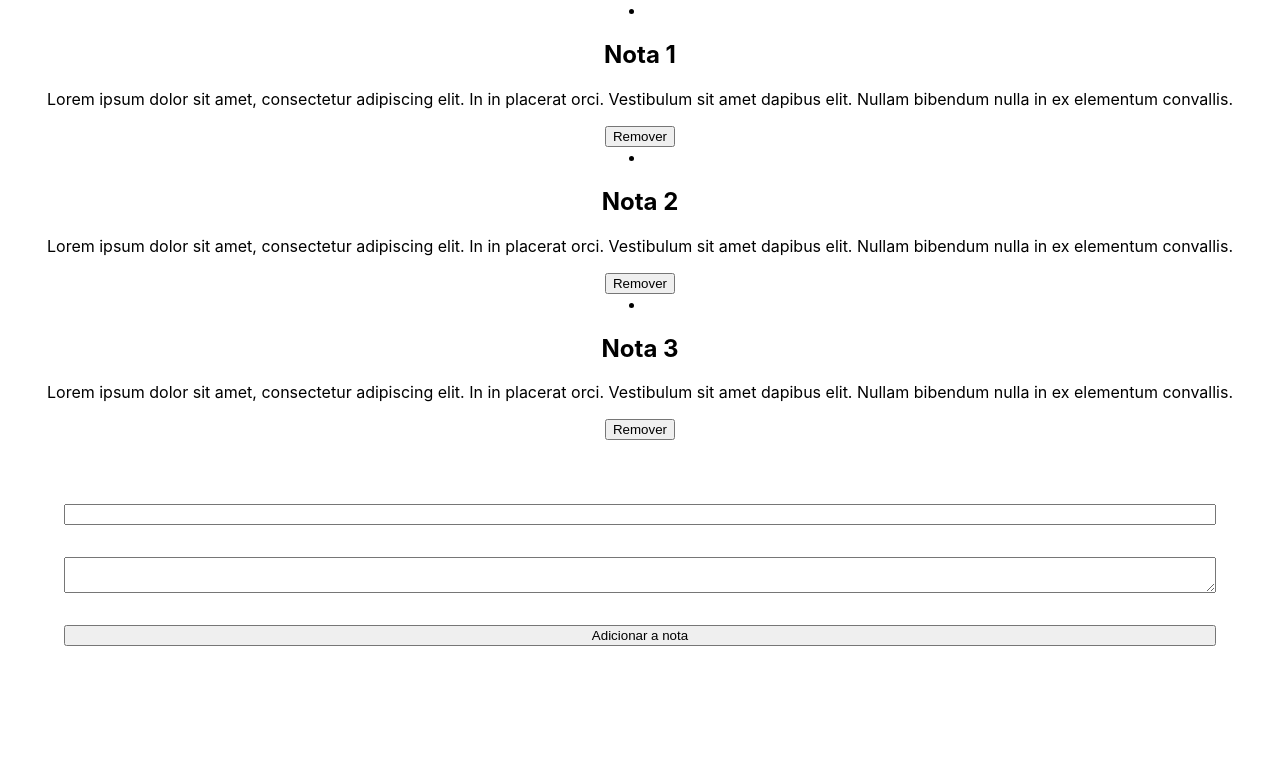
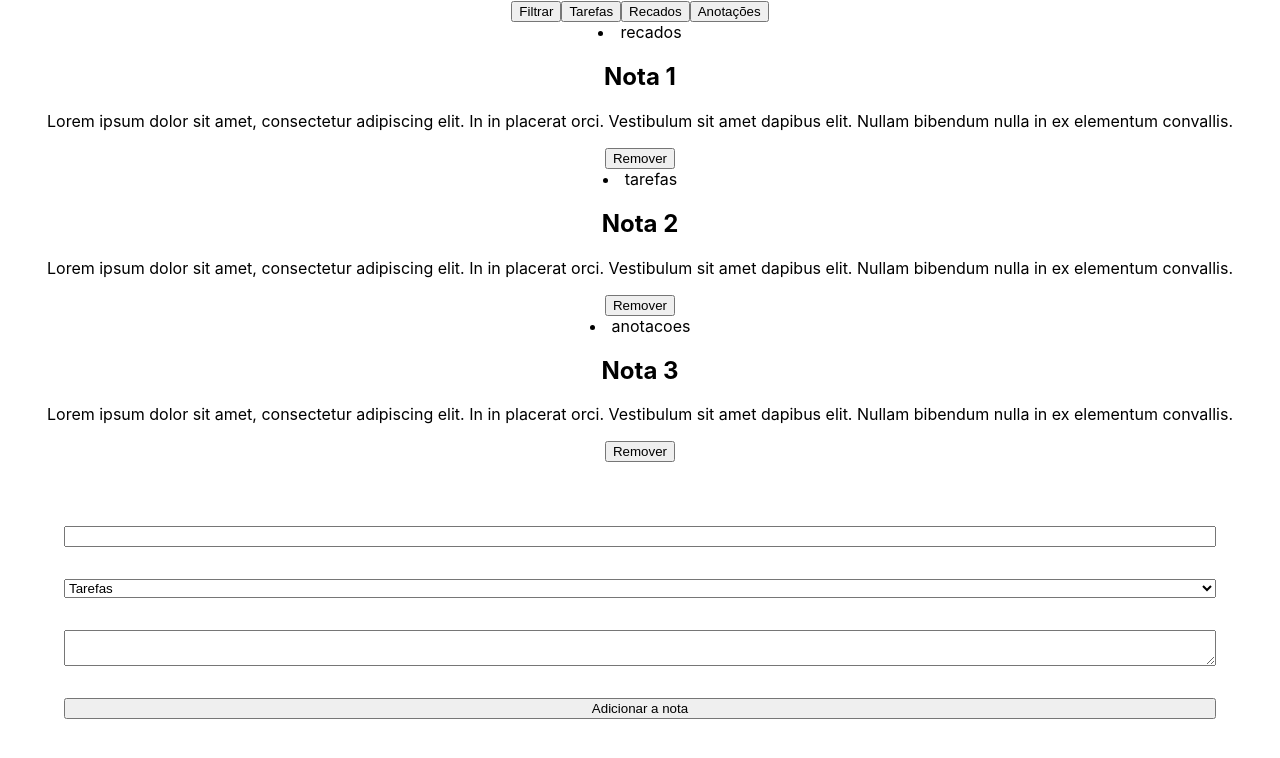
Before and after one commit to josedasilva123/revisaostate, a React (Create React App) app: page / in a window 1280 px wide. Shown: the top 758 px of the page. Built offline with nearby package versions, Linux system fonts and the light colour scheme.

Commit message:
filtros de categoria + novo campo no formulário

```diff
--- a/src/App.js
+++ b/src/App.js
@@ -1,6 +1,6 @@
 import "./App.css";
 
-import { useState } from "react";
+import { useState, useEffect } from "react";
 
 import NoteForm from "./components/NoteForm";
 import NoteList from "./components/NoteList";
@@ -11,67 +11,80 @@ function App() {
       id: 0,
       title: "Nota 1",
       text: "Lorem ipsum dolor sit amet, consectetur adipiscing elit. In in placerat orci. Vestibulum sit amet dapibus elit. Nullam bibendum nulla in ex elementum convallis.",
+      category: "recados"
     },
     {
       id: 1,
       title: "Nota 2",
       text: "Lorem ipsum dolor sit amet, consectetur adipiscing elit. In in placerat orci. Vestibulum sit amet dapibus elit. Nullam bibendum nulla in ex elementum convallis.",
+      category: "tarefas"
     },
     {
       id: 2,
       title: "Nota 3",
       text: "Lorem ipsum dolor sit amet, consectetur adipiscing elit. In in placerat orci. Vestibulum sit amet dapibus elit. Nullam bibendum nulla in ex elementum convallis.",
+      category: "anotacoes"
     },
   ];
 
-  /* GET / SET --- useState(valorInicial) */
 
-  const [notes, setNotes] = useState(noteList); //Estado que recebe a lista de notas
+
+  const [notes, setNotes] = useState(noteList);
+  const [filterNotes, setFilterNotes] = useState([]);
+  const [filter, setFilter] = useState("");
+
   const [formData, setFormData] = useState({
     title: "",
     text: "",
-  }); //Estado que recebe os valores dos campos do formulário e condensa em um objeto
-  const [counter, setCounter] = useState(noteList.length); //Contador com valor inicial com base na lista
+    category: "tarefas"
+  });
 
-  /* Função de criação de notas por meio submit de formulário */
+  const [counter, setCounter] = useState(noteList.length);
+
+  useEffect(() => {
+    const newFilter = notes.filter((note) => note.category === filter);
+    setFilterNotes(newFilter);
+  }, [filter, notes]);
+
   function handleSubmit(e) {
     e.preventDefault();
 
-    //Validação simples para verificar se os campos estão preenchidos
     if (formData.title === "" || formData.text === "") {
       alert("Preencha os campos antes de enviar");
     } else {
-      //Criar um nova nota, pegando o counter como id os valores do formData para os demais campos
       const newNote = {
         id: counter,
         title: formData.title,
         text: formData.text,
+        category: formData.category
       };
 
-      //Altera o estado de notas, pegando todas as notas atuais e adicionando a nova nota
       setNotes([...notes, newNote]);
 
-      //Incrementa o contador para evitar ids repetidos
       setCounter(counter + 1);
 
-      //Limpa os campos do formulário, atribuindo valores vazios a title e text
       setFormData({
         title: "",
         text: "",
+        category: "tarefas",
       });
     }
   }
 
-  //Função de remover
   function handleRemove(id){
-    //Filtragem mantendo todos os itens com exceção do que a id do enviado (remoção de item)
     const newList = notes.filter((note) => note.id !== id);
-    setNotes(newList); //Atribui a newList como valor de notes
+    setNotes(newList);
   }
 
   return (
     <div className="App">
-      <NoteList notes={notes} handleRemove={handleRemove} />
+      <div>
+        <button onClick={() => setFilter("")}>Filtrar</button>
+        <button onClick={() => setFilter("tarefas")}>Tarefas</button>
+        <button onClick={() => setFilter("recados")}>Recados</button>
+        <button onClick={() => setFilter("anotacoes")}>Anotações</button>
+      </div>
+      <NoteList notes={notes} filterNotes={filterNotes} handleRemove={handleRemove} />
       <NoteForm handleSubmit={handleSubmit} formData={formData} setFormData={setFormData} />
     </div>
   );
--- a/src/components/NoteForm/index.jsx
+++ b/src/components/NoteForm/index.jsx
@@ -19,6 +19,14 @@ const NoteForm = ({ handleSubmit, formData, setFormData }) => {
               setFormData({ ...formData, title: e.target.value })
             }
           />
+
+          <select onChange={(e) =>
+              setFormData({ ...formData, category: e.target.value })
+            }>
+              <option value="tarefas" selected={formData.category === "tarefas" ? true : false}>Tarefas</option>
+              <option value="recados" selected={formData.category === "recados" ? true : false}>Recados</option>
+              <option value="anotacoes" selected={formData.category === "anotacoes" ? true : false}>Anotações</option>
+          </select>
           <textarea
             value={formData.text}
             onChange={(e) => setFormData({ ...formData, text: e.target.value })}
--- a/src/components/NoteList/NoteCard/index.jsx
+++ b/src/components/NoteList/NoteCard/index.jsx
@@ -3,6 +3,7 @@ import React from "react";
 const NoteCard = ({note, handleRemove}) => {
   return (
     <li key={note.id}>
+      <span>{note.category}</span>
       <h2>{note.title}</h2>
       <p>{note.text}</p>
       <button onClick={() => handleRemove(note.id)}>Remover</button>
--- a/src/components/NoteList/index.jsx
+++ b/src/components/NoteList/index.jsx
@@ -1,10 +1,10 @@
 import React from "react";
 import NoteCard from "./NoteCard";
 
-const NoteList = ({ notes, handleRemove }) => {
+const NoteList = ({ notes, filterNotes, handleRemove }) => {
   return (
     <div>
-      {notes.map((note) => (
+      {(filterNotes.length > 0 ? filterNotes : notes).map((note) => (
         <NoteCard key={note.id} note={note} handleRemove={handleRemove} />
       ))}
     </div>
```
